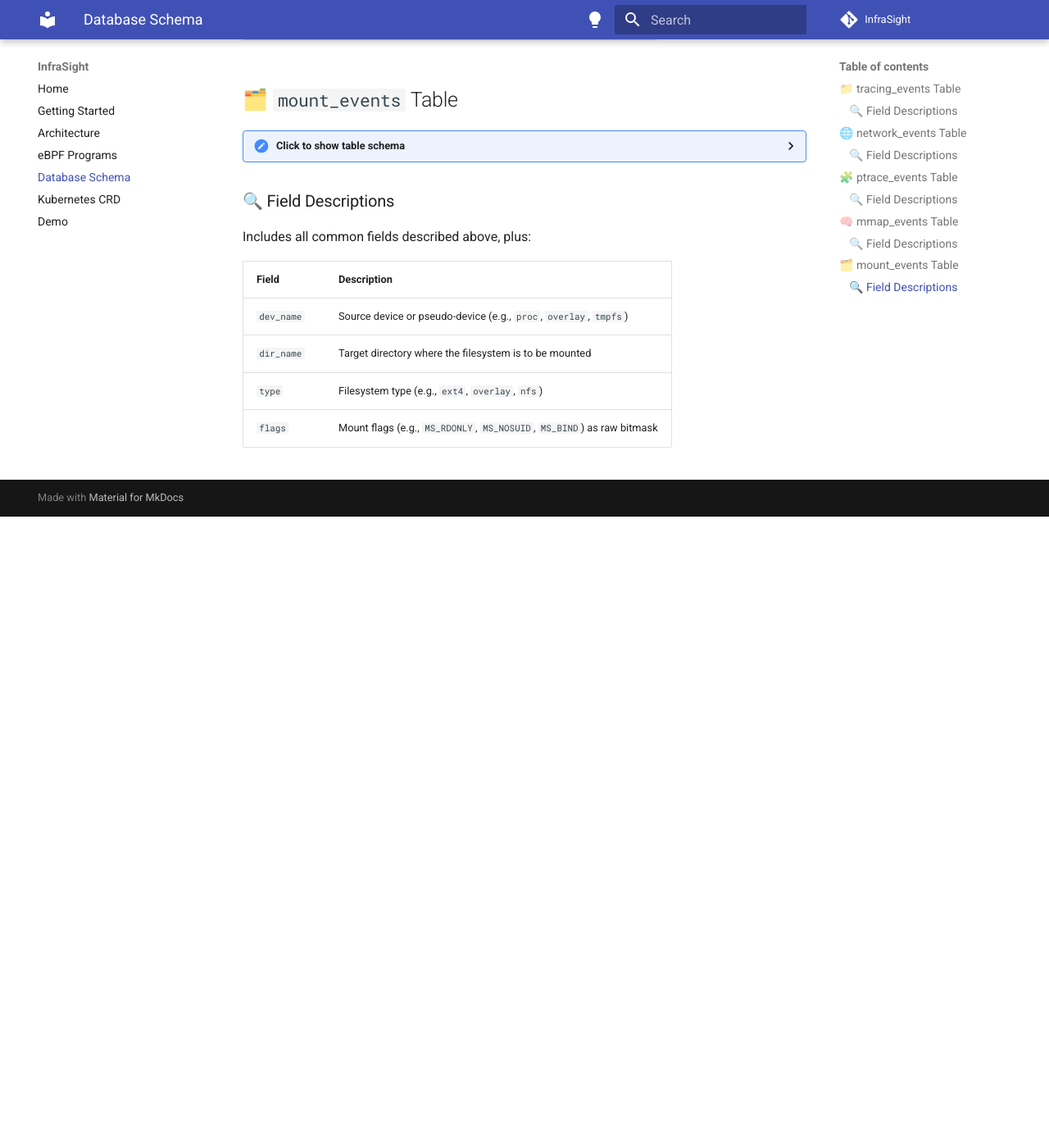
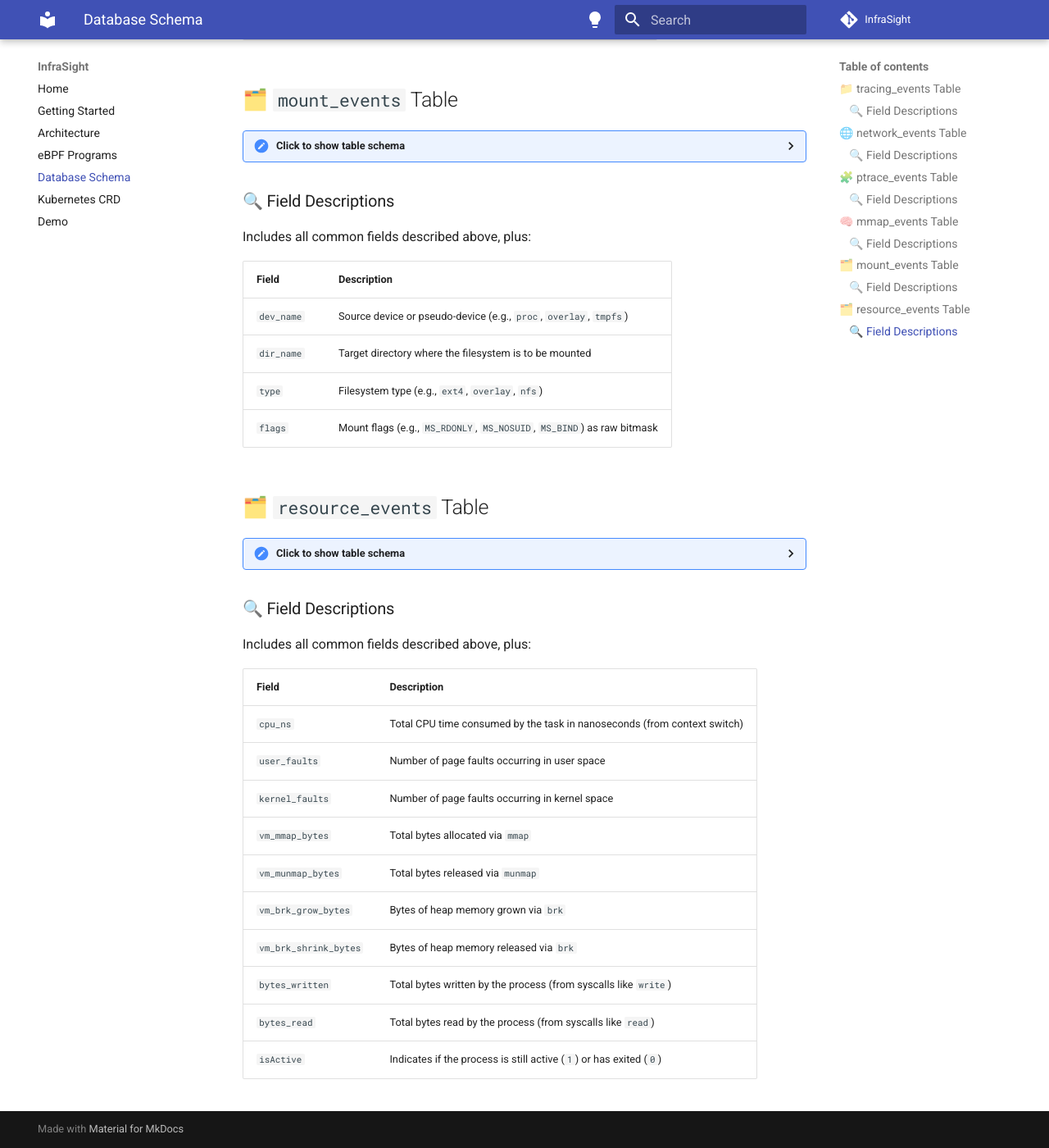
Before and after one commit to ALEYI17/InfraSight, an MkDocs documentation site: the page built from docs/database-schema.md, in a window 1280 px wide and 1400 px high, scrolled down 3341 px. Shown: the whole window at 82% size. Built offline with MkDocs 1.6.1 and Material for MkDocs 9.7.7, drawn with Linux system fonts in a browser that asks for light colours; comment, search, counter and statistics services are not loaded; before the commit the page ends 3971 px from its top, so only the background shows below that.

Commit message:
add the db schema for resource table

````diff
--- a/docs/database-schema.md
+++ b/docs/database-schema.md
@@ -301,3 +301,64 @@ Includes all common fields described above, plus:
 | `dir_name` | Target directory where the filesystem is to be mounted                 |
 | `type`     | Filesystem type (e.g., `ext4`, `overlay`, `nfs`)                       |
 | `flags`    | Mount flags (e.g., `MS_RDONLY`, `MS_NOSUID`, `MS_BIND`) as raw bitmask |
+
+
+## 🗂️ `resource_events` Table
+
+<details>
+<summary>Click to show table schema</summary>
+
+```sql
+CREATE TABLE IF NOT EXISTS audit.resource_events (
+  pid UInt32,
+  comm String,
+
+  uid UInt32,
+  gid UInt32,
+  ppid UInt32,
+  user_pid UInt32,
+  user_ppid UInt32,
+  cgroup_id UInt64,
+  cgroup_name String,
+  user String,
+
+  cpu_ns UInt64,
+  user_faults UInt64,
+  kernel_faults UInt64,
+  vm_mmap_bytes UInt64,
+  vm_munmap_bytes UInt64,
+  vm_brk_grow_bytes UInt64,
+  vm_brk_shrink_bytes UInt64,
+  bytes_written UInt64,
+  bytes_read UInt64,
+  isActive UInt32,
+
+  wall_time_dt DateTime64(3),
+  wall_time_ms Int64,
+
+  container_id String,
+  container_image String,
+  container_labels_json JSON
+
+) ENGINE = MergeTree()
+ORDER BY wall_time_ms;
+```
+
+</details>
+
+### 🔍 Field Descriptions
+
+Includes all common fields described above, plus:
+
+| Field                 | Description                                                              |
+| --------------------- | ------------------------------------------------------------------------ |
+| `cpu_ns`              | Total CPU time consumed by the task in nanoseconds (from context switch) |
+| `user_faults`         | Number of page faults occurring in user space                            |
+| `kernel_faults`       | Number of page faults occurring in kernel space                          |
+| `vm_mmap_bytes`       | Total bytes allocated via `mmap`                                         |
+| `vm_munmap_bytes`     | Total bytes released via `munmap`                                        |
+| `vm_brk_grow_bytes`   | Bytes of heap memory grown via `brk`                                     |
+| `vm_brk_shrink_bytes` | Bytes of heap memory released via `brk`                                  |
+| `bytes_written`       | Total bytes written by the process (from syscalls like `write`)          |
+| `bytes_read`          | Total bytes read by the process (from syscalls like `read`)              |
+| `isActive`            | Indicates if the process is still active (`1`) or has exited (`0`)       |
````
